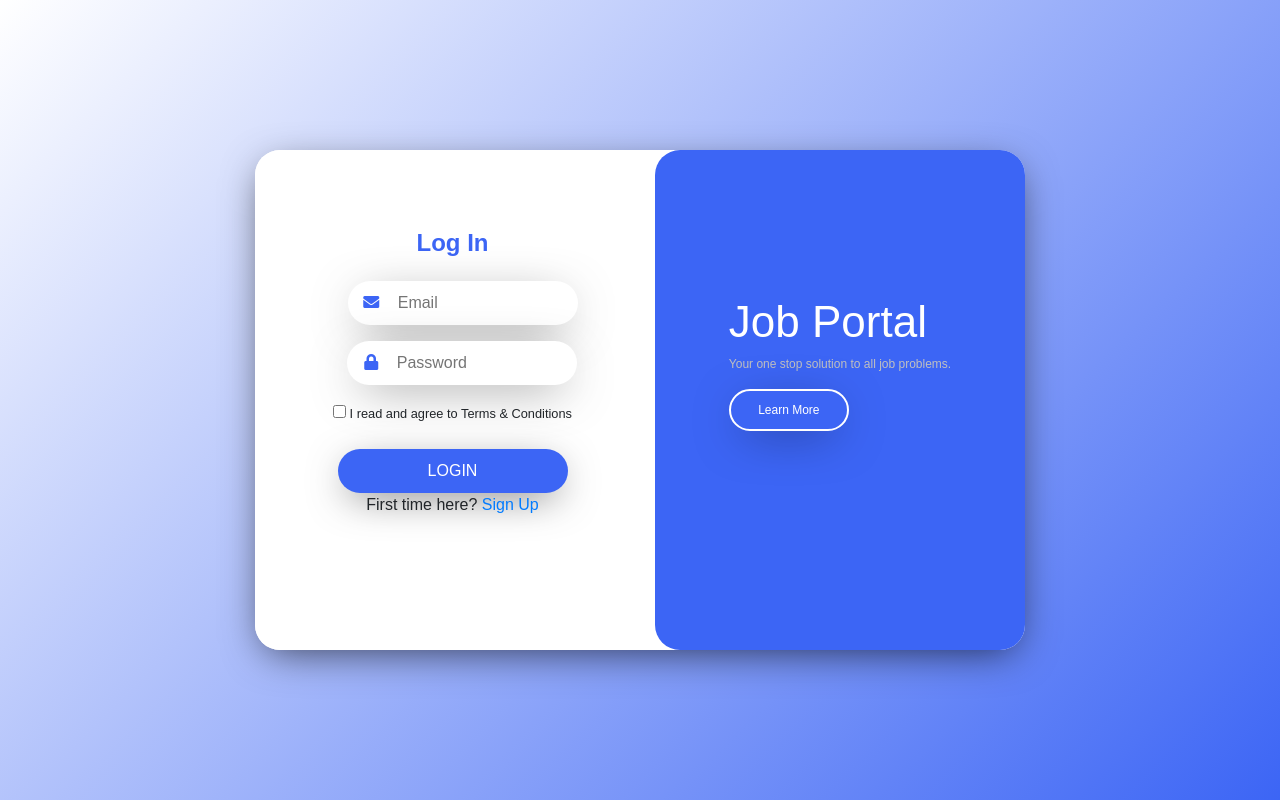
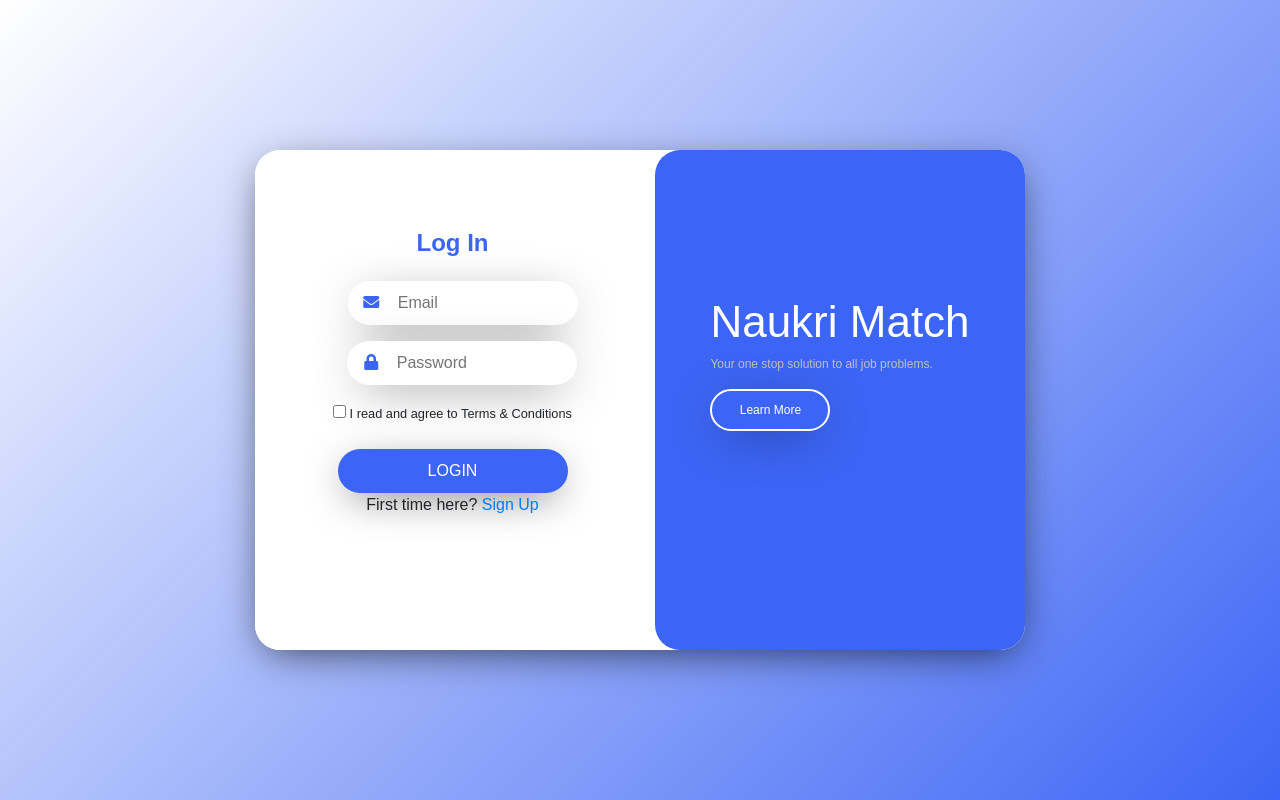
Before and after one commit to pk1214/Job-Portal, a plain HTML site: page signup-login-user/login.html in a window 1280 px wide. Drawn offline with nearby package versions, Linux system fonts and the light colour scheme.

Commit message:
Update login.html

```diff
--- a/signup-login-user/login.html
+++ b/signup-login-user/login.html
@@ -42,7 +42,7 @@
                 </div>
                 <div class="col-md-6">
                     <div class="myRightCtn">
-                            <div class="box"><header class="title-page">Job Portal</header>
+                            <div class="box"><header class="title-page">Naukri Match</header>
 
                             <p>Your one stop solution to all job problems.</p>
                                 <input type="button" class="butt_out" value="Learn More"/>
```
